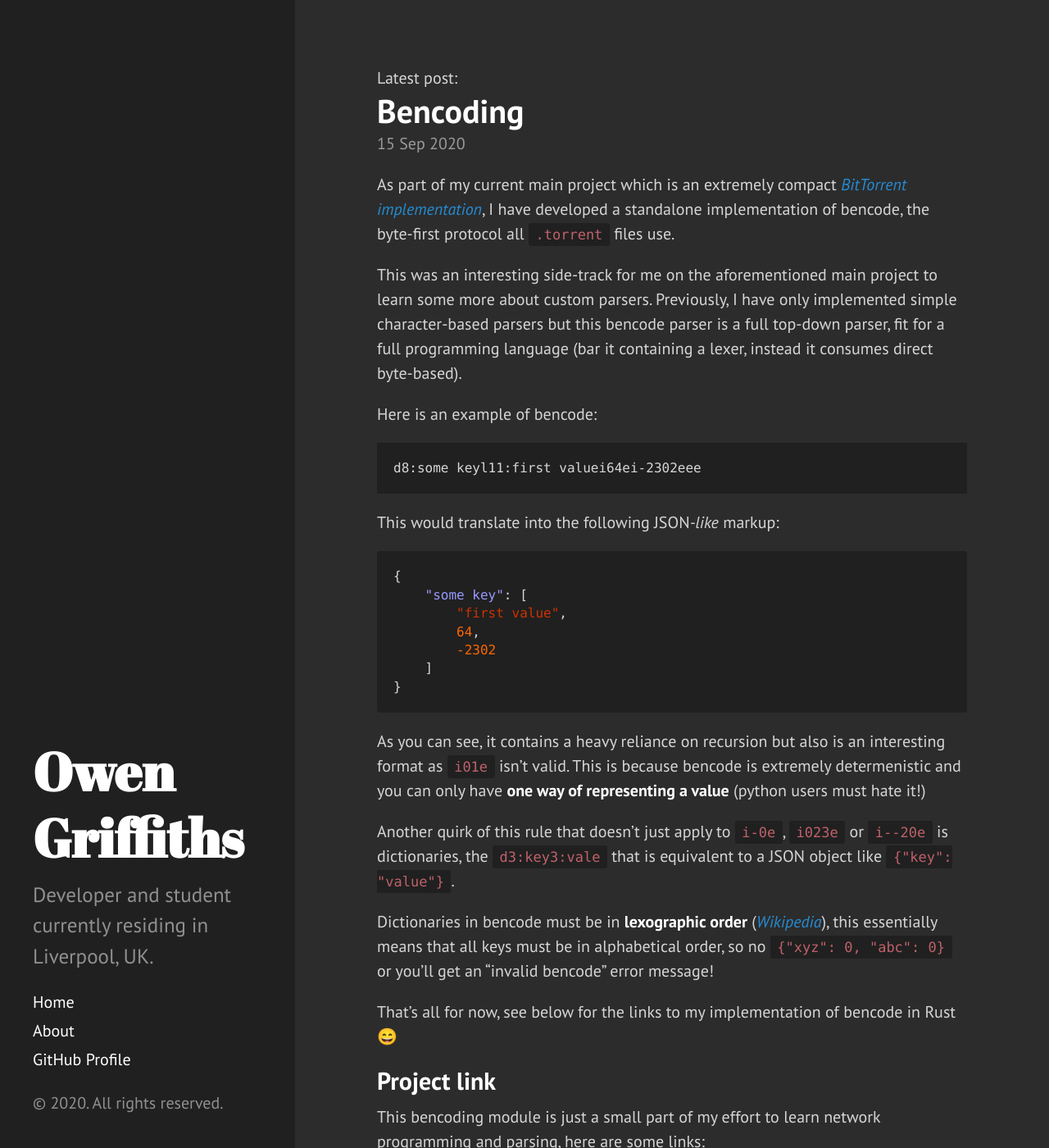
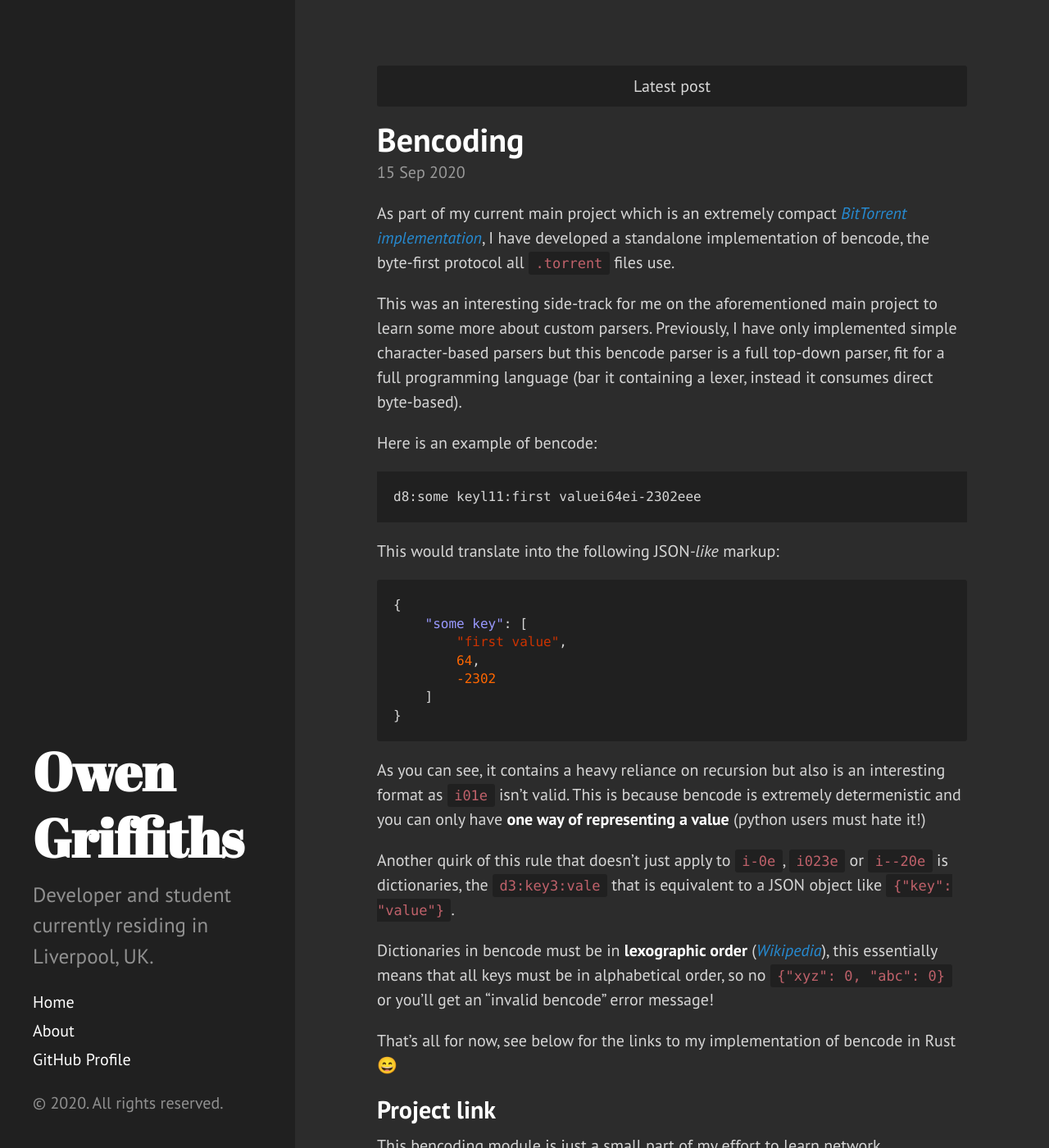
Before and after one commit to Owez/portfolio, a Jekyll site: the page built from index.html, in a window 1280 px wide and 1400 px high. Shown: the whole window at 82% size. Built offline with Jekyll 4.4.1, drawn with Linux system fonts in a browser that asks for light colours; the list of posts is cut into pages by our own code.

Commit message:
Added custom css to indicate page positions

```diff
--- a/_includes/head.html
+++ b/_includes/head.html
@@ -18,6 +18,7 @@
   <link rel="stylesheet" href="{{ site.baseurl }}/public/css/poole.css">
   <link rel="stylesheet" href="{{ site.baseurl }}/public/css/syntax.css">
   <link rel="stylesheet" href="{{ site.baseurl }}/public/css/hyde.css">
+  <link rel="stylesheet" href="{{ site.baseurl }}/public/css/custom.css">
   <link rel="stylesheet" href="http://fonts.googleapis.com/css?family=PT+Sans:400,400italic,700|Abril+Fatface">
 
   <!-- Icons -->
--- a/index.html
+++ b/index.html
@@ -4,7 +4,11 @@ title: Home
 ---
 
 <div class="posts">
-  Latest post:
+  {% if paginator.page == 1 %}
+  <div class="page-tag">Latest post</div>
+  {% else %}
+  <div class="page-tag">Found post for page {{ paginator.page }}</div>
+  {% endif %}
   {% for post in paginator.posts %}
   <div class="post">
     <h1 class="post-title">
--- /dev/null
+++ b/public/css/custom.css
@@ -0,0 +1,8 @@
+.page-tag {
+    padding: 0.5rem;
+    background-color: #202020;
+    border-radius: 3px;
+    width: 100%;
+    margin-bottom: 0.75rem;
+    text-align: center;
+}
```
